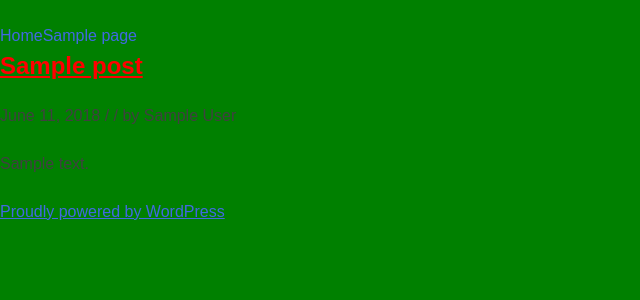
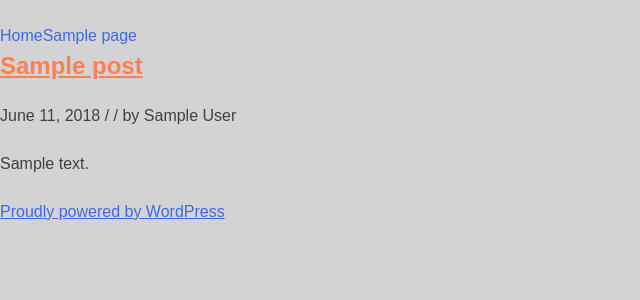
Before and after one commit to AndreiEgorov/tamwood-spring-2018, a WordPress theme: template themes/tamwood-theme/index.php in a window 1280 px wide. Shown: the top 300 px of the page, without its empty margins (0-640 px from the left). Run offline with PHP 8.4 and a stand-in for WordPress, Linux system fonts and the light colour scheme; the site name, menu and one post (Sample post) are stand-ins, and other content is empty; style sheets or scripts are compiled from the project's sources; some libraries are stand-ins or nearby versions.

Commit message:
make test colors less eye-bleedy

```diff
--- a/themes/tamwood-theme/sass/_content.scss
+++ b/themes/tamwood-theme/sass/_content.scss
@@ -49,9 +49,10 @@
 }
  .home {
 	 .entry-title a {
-		 color: red;
+		 color: coral;
 	 }
  }
 .home{
-	background-color: green;
+	background-color: lightgrey;
+	;
 }
```
